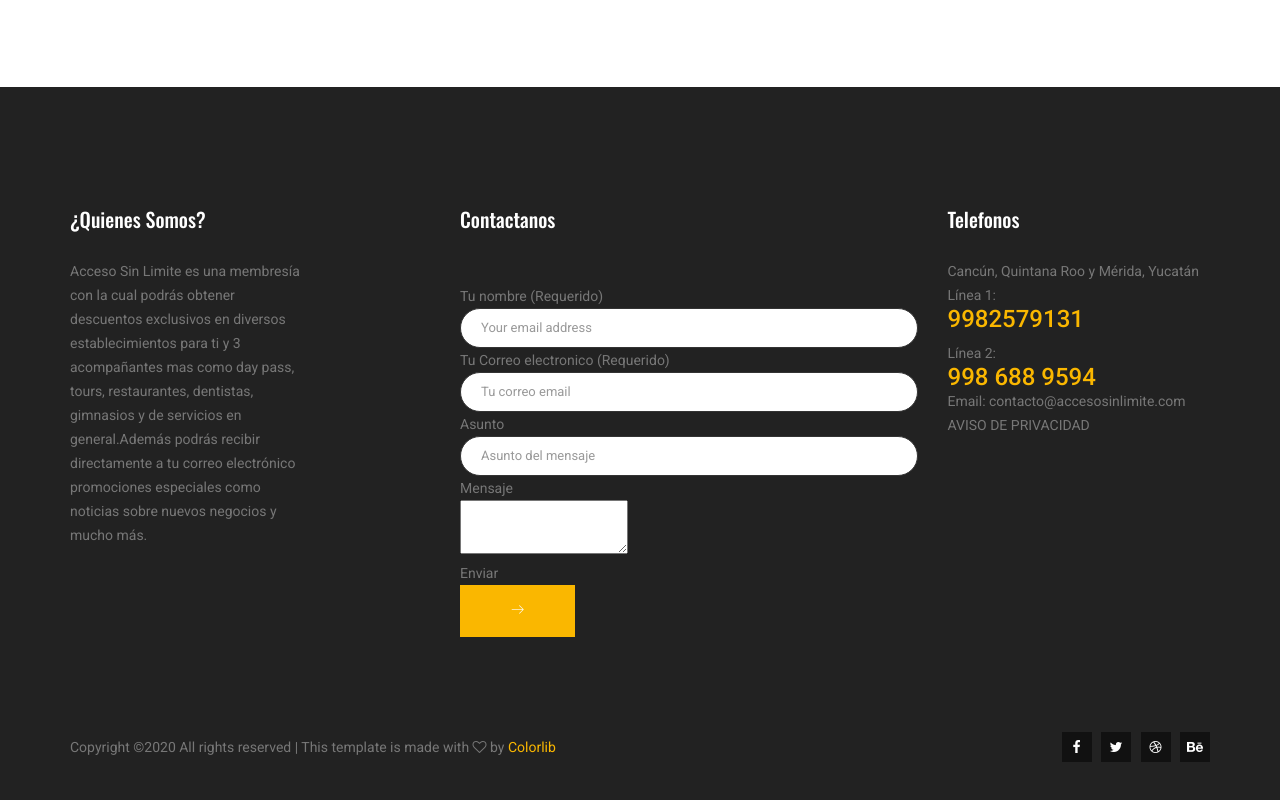
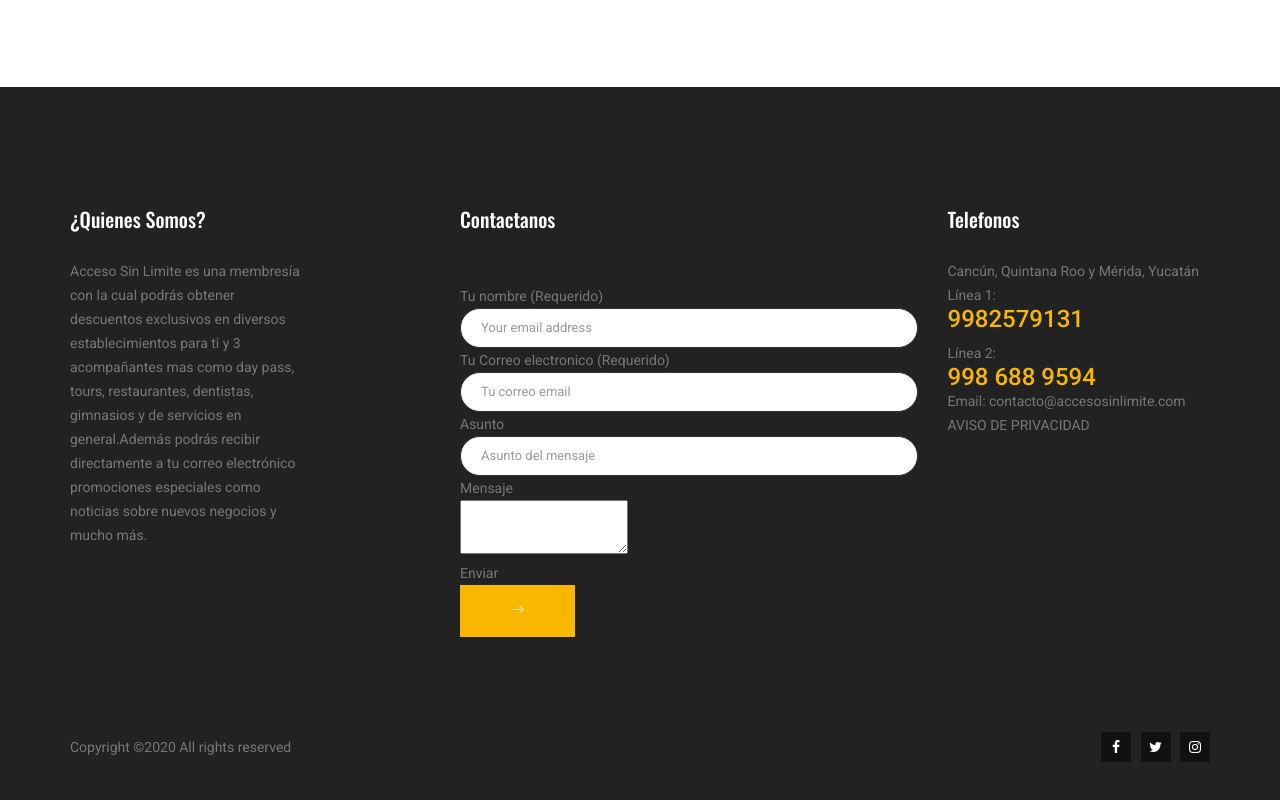
Before and after one commit to RAAAU1/pagina1, a plain HTML site: page index.html in a window 1280 px wide. Shown: the part 7771-8571 px from the top of the page. Drawn offline with nearby package versions, Linux system fonts and the light colour scheme.

Commit message:
se agregaron social media

```diff
--- a/index.html
+++ b/index.html
@@ -587,14 +587,11 @@
                     </div>
                 </div>
                 <div class="row footer-bottom d-flex justify-content-between align-items-center">
-                    <p class="col-lg-8 col-md-8 footer-text m-0"><!-- Link back to Colorlib can't be removed. Template is licensed under CC BY 3.0. -->
-Copyright &copy;<script>document.write(new Date().getFullYear());</script> All rights reserved | This template is made with <i class="fa fa-heart-o" aria-hidden="true"></i> by <a href="https://colorlib.com" target="_blank">Colorlib</a>
-<!-- Link back to Colorlib can't be removed. Template is licensed under CC BY 3.0. --></p>
+                    <p class="col-lg-8 col-md-8 footer-text m-0">Copyright &copy;<script>document.write(new Date().getFullYear());</script> All rights reserved</a></p>
                     <div class="col-lg-4 col-md-4 footer-social">
-                        <a href="#"><i class="fa fa-facebook"></i></a>
+                        <a href="https://www.facebook.com/Accesosinlimite/"><i class="fa fa-facebook"></i></a>
                         <a href="#"><i class="fa fa-twitter"></i></a>
-                        <a href="#"><i class="fa fa-dribbble"></i></a>
-                        <a href="#"><i class="fa fa-behance"></i></a>
+                        <a href="https://www.instagram.com/accesosinlimite/"><i class="fa fa-instagram"></i></a>
                     </div>
                 </div>
             </div>
```
